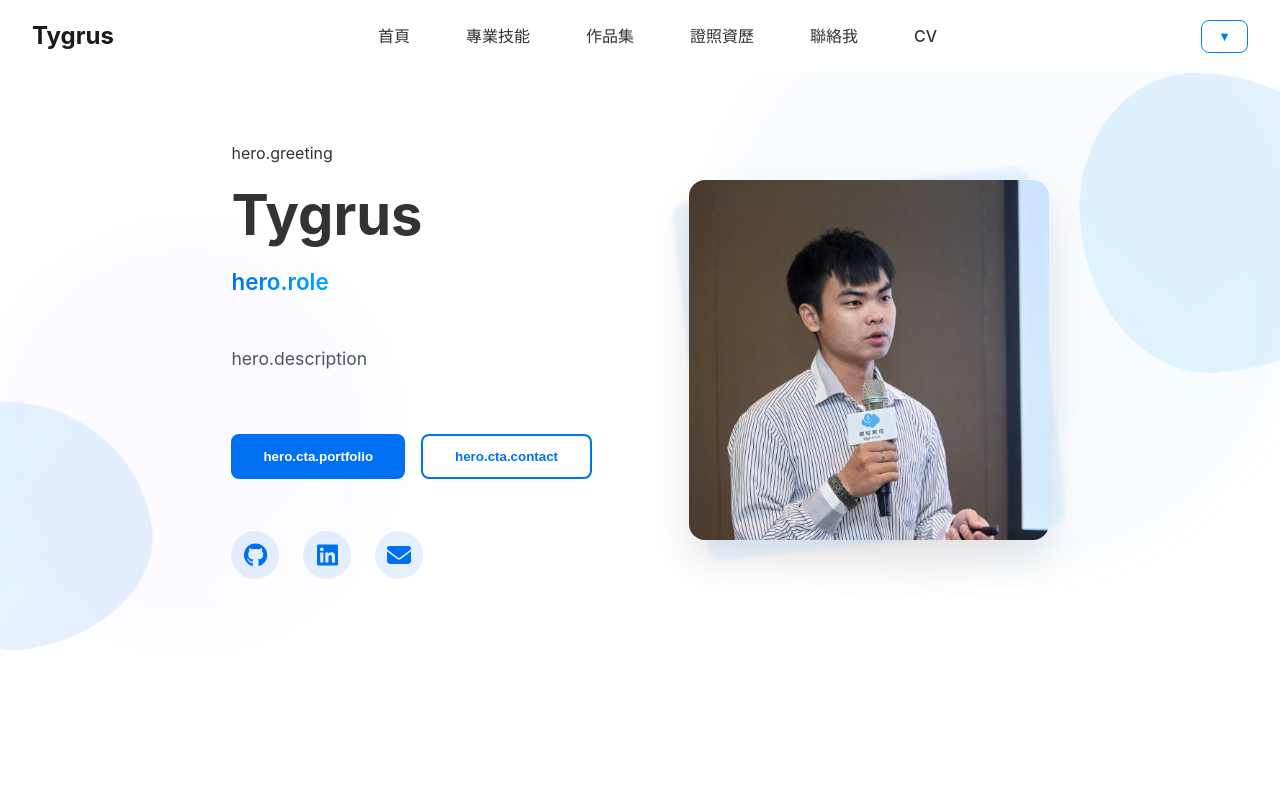
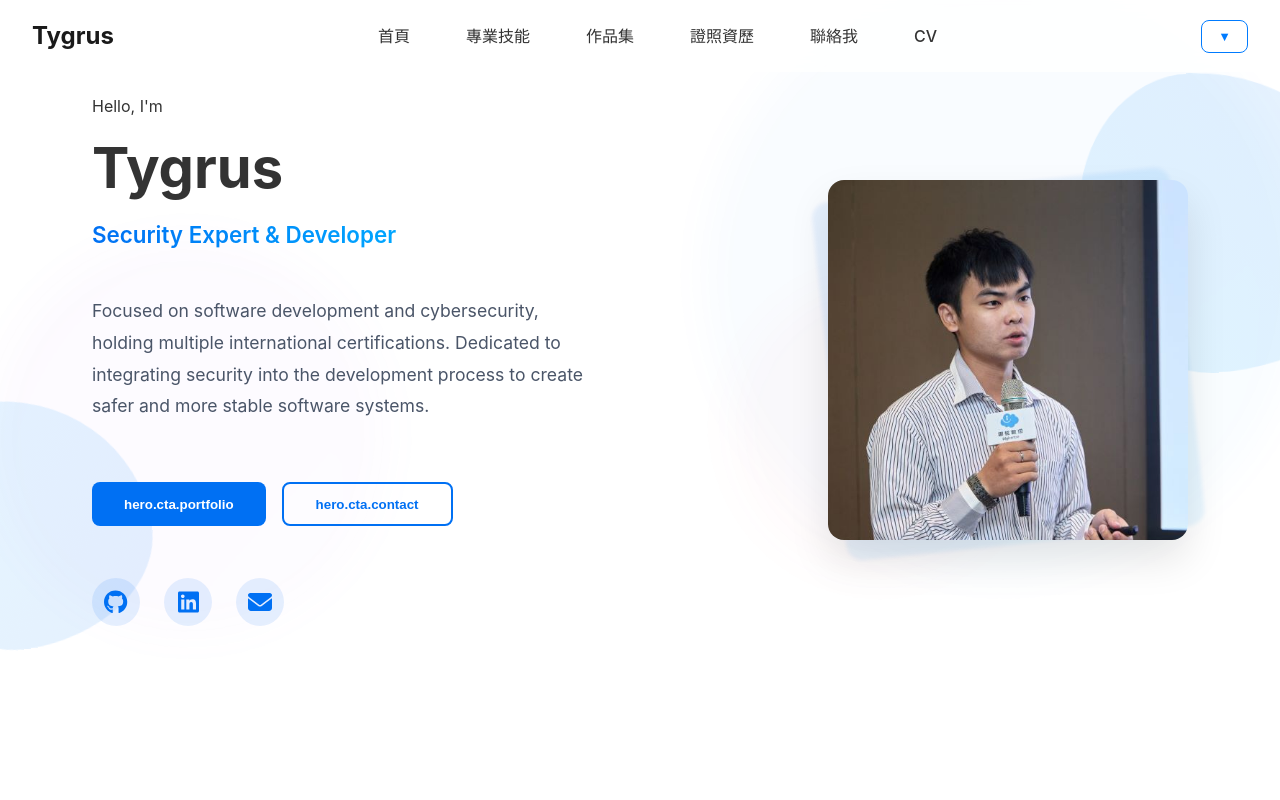
Before and after one commit to Lung-Yu/Lung-Yu.github.io, a React (Vite) app: page / in a window 1280 px wide. Shown: the top 800 px of the page. Built offline with nearby package versions, Linux system fonts and the light colour scheme.

Commit message:
feat: 更新 Hero 組件以使用多語言翻譯，優化社交連結及個人資料顯示

```diff
--- a/src/features/hero/components/Hero.tsx
+++ b/src/features/hero/components/Hero.tsx
@@ -1,6 +1,4 @@
-// src/features/hero/components/Hero.tsx
 import { useTranslation } from 'react-i18next';
-import { useHero } from '../hooks/useHero';
 import { FontAwesomeIcon } from '@fortawesome/react-fontawesome';
 import { faGithub, faLinkedin } from '@fortawesome/free-brands-svg-icons';
 import { faEnvelope } from '@fortawesome/free-solid-svg-icons';
@@ -9,12 +7,9 @@ import '../styles/Hero.css';
 import '../styles/HeroButtons.css';
 import { FloatingOrbs } from '../../floatingOrbs';
 
-/**
- * Hero component - Main showcase area of the homepage
- */
 const Hero: React.FC = () => {
-  const { t } = useTranslation();
-  const { heroContent } = useHero();
+  // 修改 useTranslation 使用方式，明確指定使用的翻譯檔案
+  const { t } = useTranslation(['hero', 'common']);
 
   const scrollToSection = (sectionId: string) => {
     const element = document.querySelector(sectionId);
@@ -29,18 +24,18 @@ const Hero: React.FC = () => {
           {/* Text content area */}
           <div className="hero-text">
             <div className="hero-title">
-              <span className="greeting">{t('hero.greeting')}</span>
-              <h1>{heroContent.name}</h1>
-              <span className="role">{t('hero.role')}</span>
+              <span className="greeting">{t('greeting')}</span>
+              <h1>{t('name')}</h1>
+              <span className="role">{t('role')}</span>
             </div>
-            <p className="hero-description">{t('hero.description')}</p>
+            <p className="hero-description">{t('description')}</p>
 
             <HeroButtons onNavigate={scrollToSection} />
 
           {/* Social links */}
           <div className="social-links">
             <a
-              href="https://github.com/Lung-Yu"
+              href={t('socialLinks.github')}
               target="_blank"
               rel="noopener noreferrer"
               aria-label="GitHub"
@@ -52,15 +47,15 @@ const Hero: React.FC = () => {
               href="https://www.linkedin.com/in/lung-yu-tsai-633865100/"
               target="_blank"
               rel="noopener noreferrer"
-              aria-label="LinkedIn"
-              data-tooltip="LinkedIn"
+              aria-label={t('socialLinks.linkedin')}
+              data-tooltip={t('socialLinks.linkedin')}
             >
               <FontAwesomeIcon icon={faLinkedin} className="icon" />
             </a>
             <a
               href="mailto:workfile975@gmail.com"
-              aria-label="Email"
-              data-tooltip="Email"
+              aria-label={t('socialLinks.email')}
+              data-tooltip={t('socialLinks.email')}
             >
               <FontAwesomeIcon icon={faEnvelope} className="icon" />
             </a>
@@ -71,8 +66,8 @@ const Hero: React.FC = () => {
           <div className="hero-image">
             <div className="image-backdrop" />
             <img
-              src={heroContent.profileImage}
-              alt={heroContent.name}
+              src={t('profileImage')}
+              alt={t('name')}
               loading="eager"
             />
           </div>
--- a/src/features/hero/hooks/useHero.ts
+++ b/src/features/hero/hooks/useHero.ts
@@ -1,11 +1,12 @@
-import { useMemo } from 'react';
-import heroJson from '../data/hero.json';
-import type { HeroContent } from '../types';
+import { useTranslation } from 'react-i18next';
 
 export const useHero = () => {
-  const heroContent = useMemo(() => {
-    return heroJson.hero as HeroContent;
-  }, []);
+  const { t } = useTranslation();
+
+  const heroContent = {
+    name: t('hero.name'),
+    profileImage: t('hero.profileImage')
+  };
 
   return { heroContent };
 };
--- a/src/i18n/locales/en/hero.json
+++ b/src/i18n/locales/en/hero.json
@@ -1,15 +1,16 @@
 {
-  "greeting": "Hi, I'm",
-  "name": "Tygrus Tsai",
-  "role": "Senior Security Engineer",
-  "description": "Focused on information security and software development, with years of experience in system development and security protection. Dedicated to creating secure and reliable digital environments.",
+  "greeting": "Hello, I'm",
+  "name": "Tygrus",
+  "role": "Security Expert & Developer",
+  "description": "Focused on software development and cybersecurity, holding multiple international certifications. Dedicated to integrating security into the development process to create safer and more stable software systems.",
   "buttons": {
     "viewProjects": "View Projects",
     "contactMe": "Contact Me"
   },
   "socialLinks": {
-    "github": "GitHub",
-    "linkedin": "LinkedIn",
-    "email": "Email"
-  }
+    "github": "https://github.com/Lung-Yu",
+    "linkedin": "https://www.linkedin.com/in/lung-yu-tsai-633865100/",
+    "email": "workfile975@gmail.com"
+  },
+  "profileImage": "/src/assets/images/aboutme/profile.png"
 }
--- a/src/i18n/locales/zh/hero.json
+++ b/src/i18n/locales/zh/hero.json
@@ -1,15 +1,16 @@
 {
-  "greeting": "嗨，我是",
-  "name": "Tygrus Tsai",
-  "role": "資深資安工程師",
-  "description": "專注於資訊安全與軟體開發，擁有多年的系統開發和資安防護經驗。致力於打造安全可靠的數位環境。",
+  "greeting": "你好，我是",
+  "name": "Tygrus",
+  "role": "資安專家 & 開發者",
+  "description": "專注於軟體開發與資安領域，擁有多張國際認證。致力於將安全性融入開發流程，打造更安全且穩定的軟體系統。",
   "buttons": {
     "viewProjects": "查看作品",
     "contactMe": "聯絡我"
   },
   "socialLinks": {
-    "github": "GitHub",
-    "linkedin": "LinkedIn",
-    "email": "電子郵件"
-  }
+    "github": "https://github.com/Lung-Yu",
+    "linkedin": "https://www.linkedin.com/in/lung-yu-tsai-633865100/",
+    "email": "workfile975@gmail.com"
+  },
+  "profileImage": "/src/assets/images/aboutme/profile.png"
 }
```
